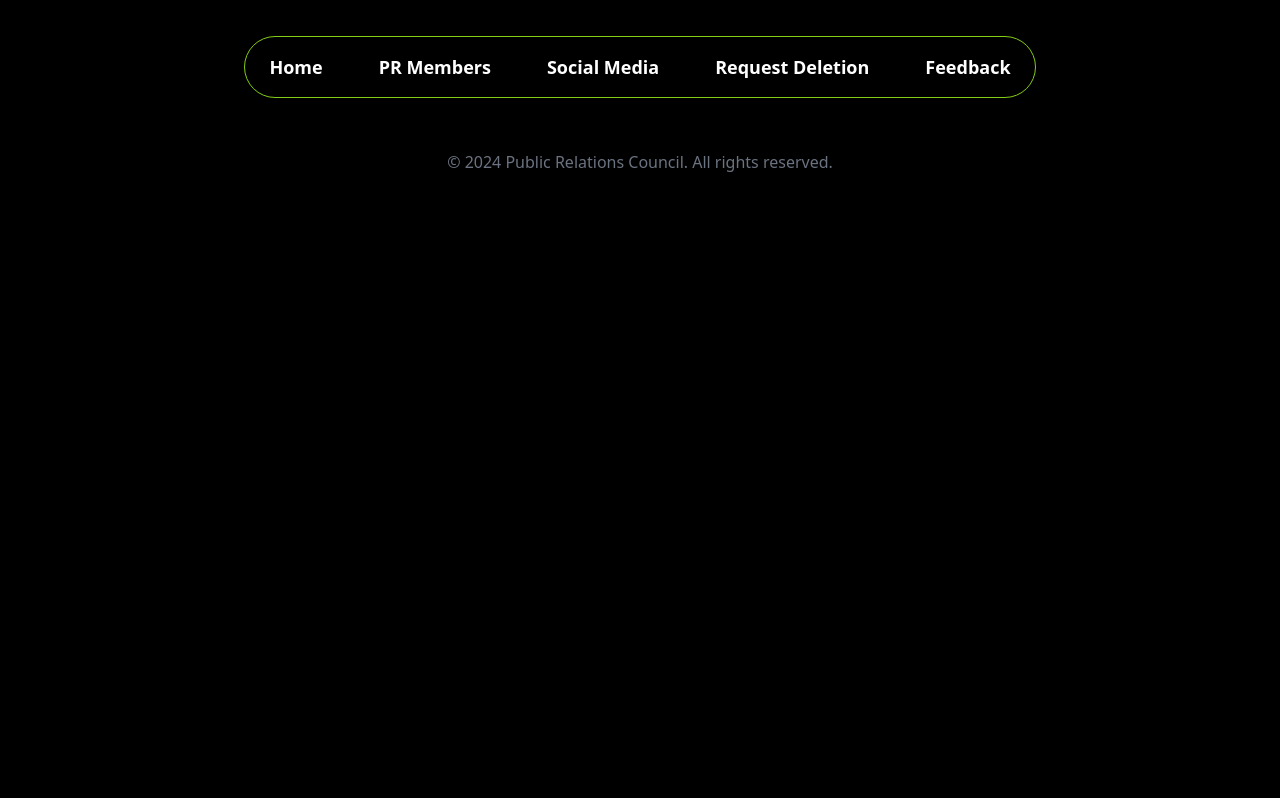
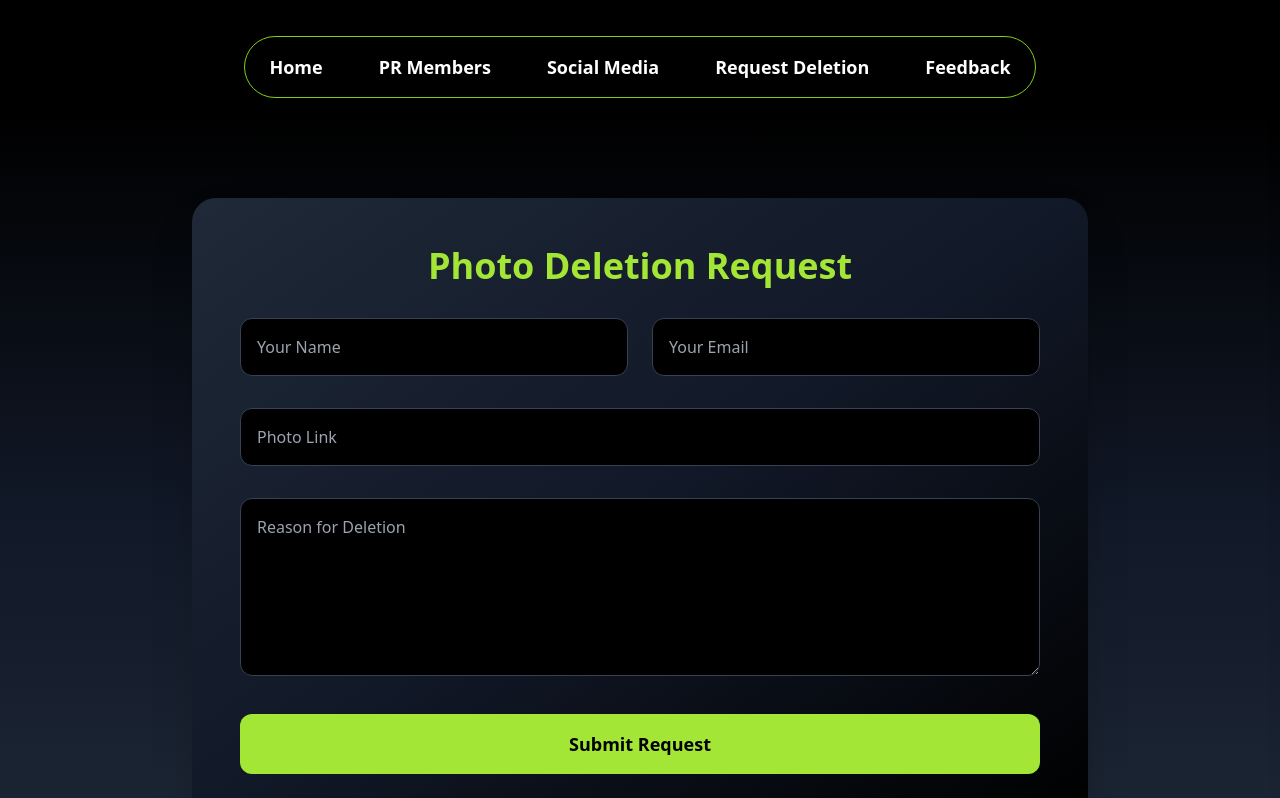
Before and after one commit to iiitraichur/prcouncil, a Next.js app: page /request-deletion in a window 1280 px wide. Shown: the top 798 px of the page. Built offline with nearby package versions, Linux system fonts and the light colour scheme; no server answers.

Commit message:
request-deletion updated

```diff
--- a/app/request-deletion/page.tsx
+++ b/app/request-deletion/page.tsx
@@ -1,11 +1,117 @@
-import React from 'react'
+'use client';
 
-function page() {
+import React, { useState } from "react";
+import { motion } from "framer-motion";
+import { db } from "@/lib/firebase";
+import { collection, addDoc } from "firebase/firestore";
+
+const RequestDeletion: React.FC = () => {
+  const [formData, setFormData] = useState({
+    name: "",
+    email: "",
+    photoLink: "",
+    reason: "",
+  });
+  const [submitted, setSubmitted] = useState(false);
+
+  const handleInputChange = (e: React.ChangeEvent<HTMLInputElement | HTMLTextAreaElement>) => {
+    const { name, value } = e.target;
+    setFormData({ ...formData, [name]: value });
+  };
+
+  const handleSubmit = async (e: React.FormEvent) => {
+    e.preventDefault();
+    try {
+      await addDoc(collection(db, "photoDeletionRequests"), formData);
+      setSubmitted(true);
+    } catch (error) {
+      console.error("Error adding document: ", error);
+      alert("Failed to submit the request. Please try again.");
+    }
+  };
+
   return (
-    <div>
-      Request Deletion
+    <div className="min-h-screen flex items-center justify-center bg-gradient-to-b from-black via-gray-900 to-gray-800 px-4">
+      <motion.div
+        initial={{ opacity: 0, scale: 0.9 }}
+        animate={{ opacity: 1, scale: 1 }}
+        transition={{ duration: 0.8 }}
+        className="w-full max-w-4xl bg-gradient-to-br from-gray-800 via-gray-900 to-black rounded-3xl shadow-2xl p-8 lg:p-12"
+      >
+        {!submitted ? (
+          <form onSubmit={handleSubmit} className="space-y-8">
+            <h1 className="text-4xl font-extrabold text-lime-400 text-center">
+              Photo Deletion Request
+            </h1>
+            <div className="grid gap-6 md:grid-cols-2">
+              <input
+                type="text"
+                name="name"
+                placeholder="Your Name"
+                className="w-full p-4 bg-black text-white rounded-xl border border-gray-700 focus:outline-none focus:ring-2 focus:ring-lime-500"
+                value={formData.name}
+                onChange={handleInputChange}
+                required
+              />
+              <input
+                type="email"
+                name="email"
+                placeholder="Your Email"
+                className="w-full p-4 bg-black text-white rounded-xl border border-gray-700 focus:outline-none focus:ring-2 focus:ring-lime-500"
+                value={formData.email}
+                onChange={handleInputChange}
+                required
+              />
+            </div>
+            <input
+              type="url"
+              name="photoLink"
+              placeholder="Photo Link"
+              className="w-full p-4 bg-black text-white rounded-xl border border-gray-700 focus:outline-none focus:ring-2 focus:ring-lime-500"
+              value={formData.photoLink}
+              onChange={handleInputChange}
+              required
+            />
+            <textarea
+              name="reason"
+              placeholder="Reason for Deletion"
+              className="w-full p-4 bg-black text-white rounded-xl border border-gray-700 focus:outline-none focus:ring-2 focus:ring-lime-500"
+              value={formData.reason}
+              onChange={handleInputChange}
+              rows={6}
+              required
+            ></textarea>
+            <button
+              type="submit"
+              className="w-full py-4 bg-lime-400 text-black font-semibold text-lg rounded-xl hover:bg-lime-500 transition-all"
+            >
+              Submit Request
+            </button>
+          </form>
+        ) : (
+          <motion.div
+            initial={{ opacity: 0, scale: 0.8 }}
+            animate={{ opacity: 1, scale: 1 }}
+            transition={{ duration: 0.8 }}
+            className="text-center space-y-6"
+          >
+            <h2 className="text-3xl font-bold text-lime-400">
+              Thank You for Your Request!
+            </h2>
+            <p className="text-gray-300 text-lg">
+              Our team will review your request and get back to you soon.
+            </p>
+            <button
+              className="px-8 py-4 bg-lime-400 text-black font-semibold text-lg rounded-full hover:bg-lime-500 transition-all"
+              onClick={() => setSubmitted(false)}
+            >
+              Submit Another Request
+            </button>
+          </motion.div>
+        )}
+      </motion.div>
     </div>
-  )
-}
+  );
+};
 
-export default page
+export default RequestDeletion;
```
